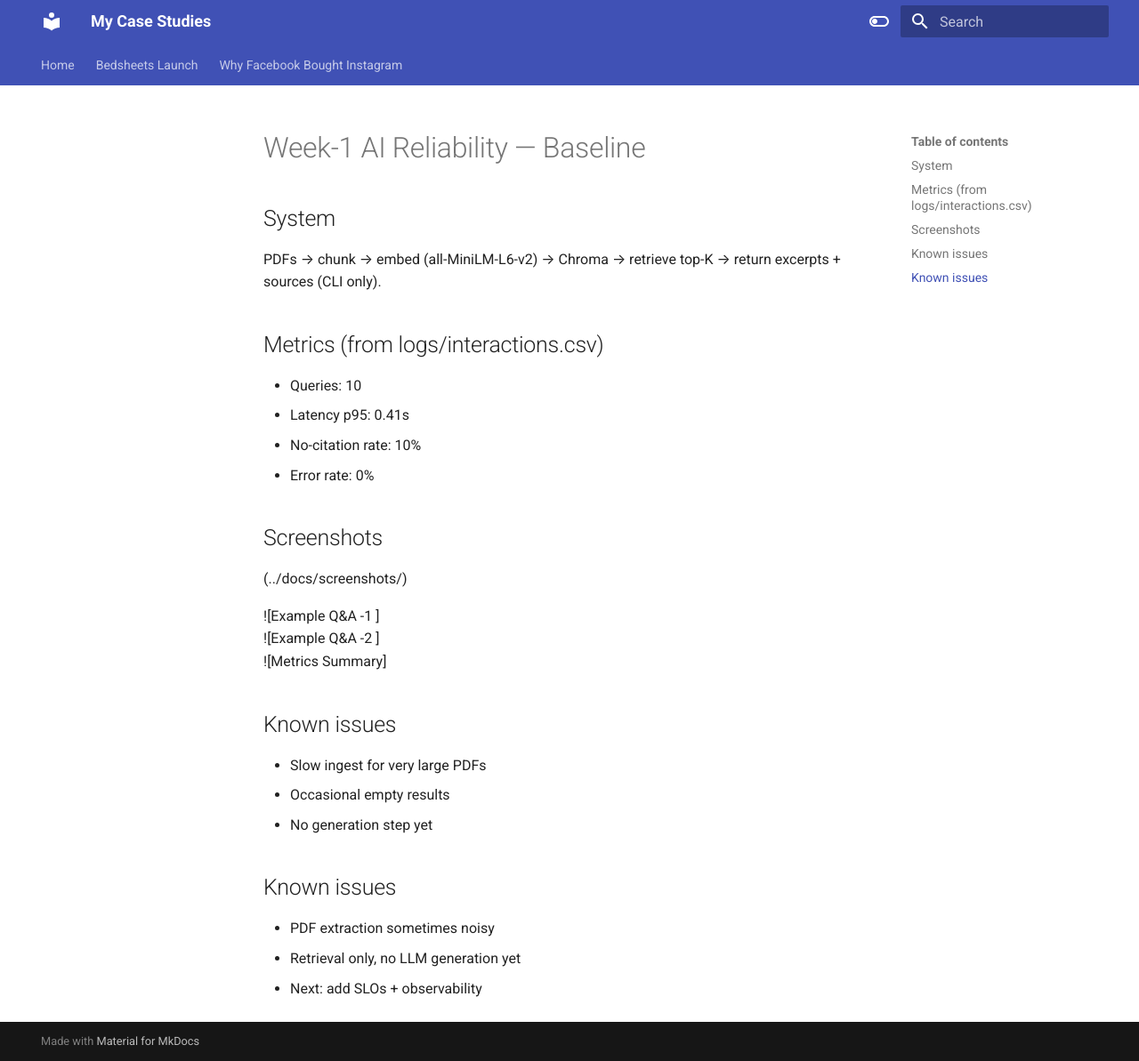
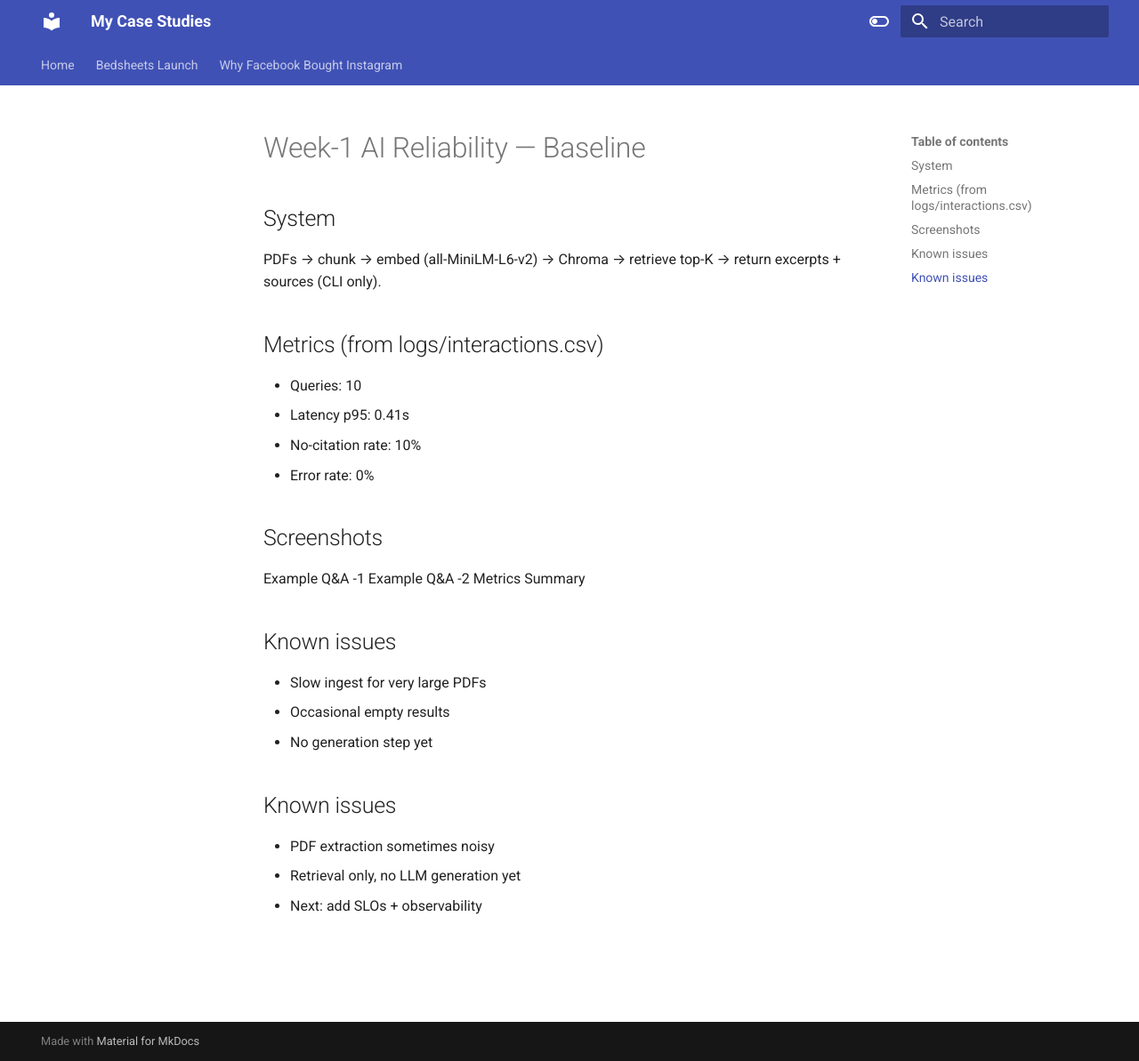
Before and after one commit to naveedhsk/ai-reliability-rag, an MkDocs documentation site: the page built from docs/baseline.md, in a window 1280 px wide and 1193 px high. Shown: the whole window at 89% size. Built offline with MkDocs 1.6.1 and Material for MkDocs 9.7.7, drawn with Linux system fonts in a browser that asks for light colours.

Commit message:
Update baseline.md

```diff
--- a/docs/baseline.md
+++ b/docs/baseline.md
@@ -10,11 +10,11 @@
 - Error rate: 0%
 
 ## Screenshots
-(../docs/screenshots/)
+[](../docs/screenshots/)
 
-![Example Q&A -1 ]
-![Example Q&A -2 ]
-![Metrics Summary]
+Example Q&A -1
+Example Q&A -2
+Metrics Summary
 
 ## Known issues
 - Slow ingest for very large PDFs
```
